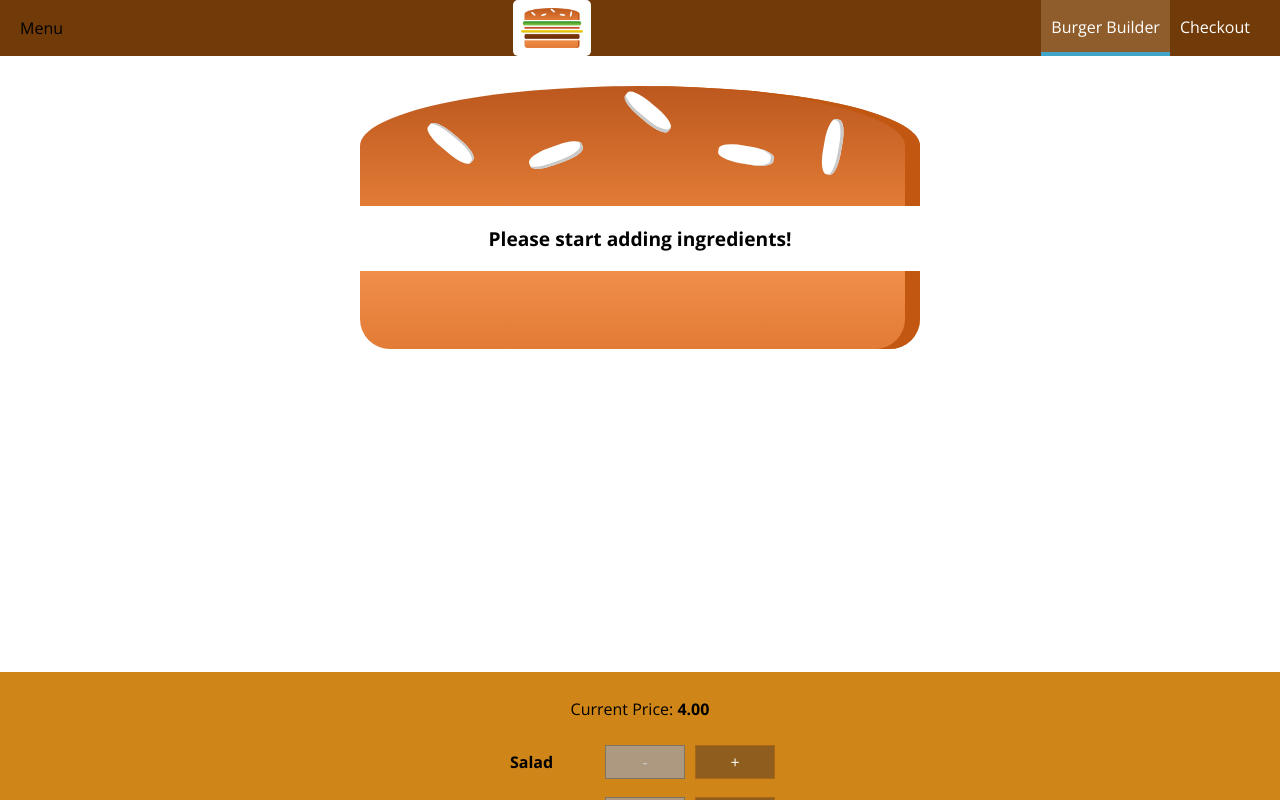
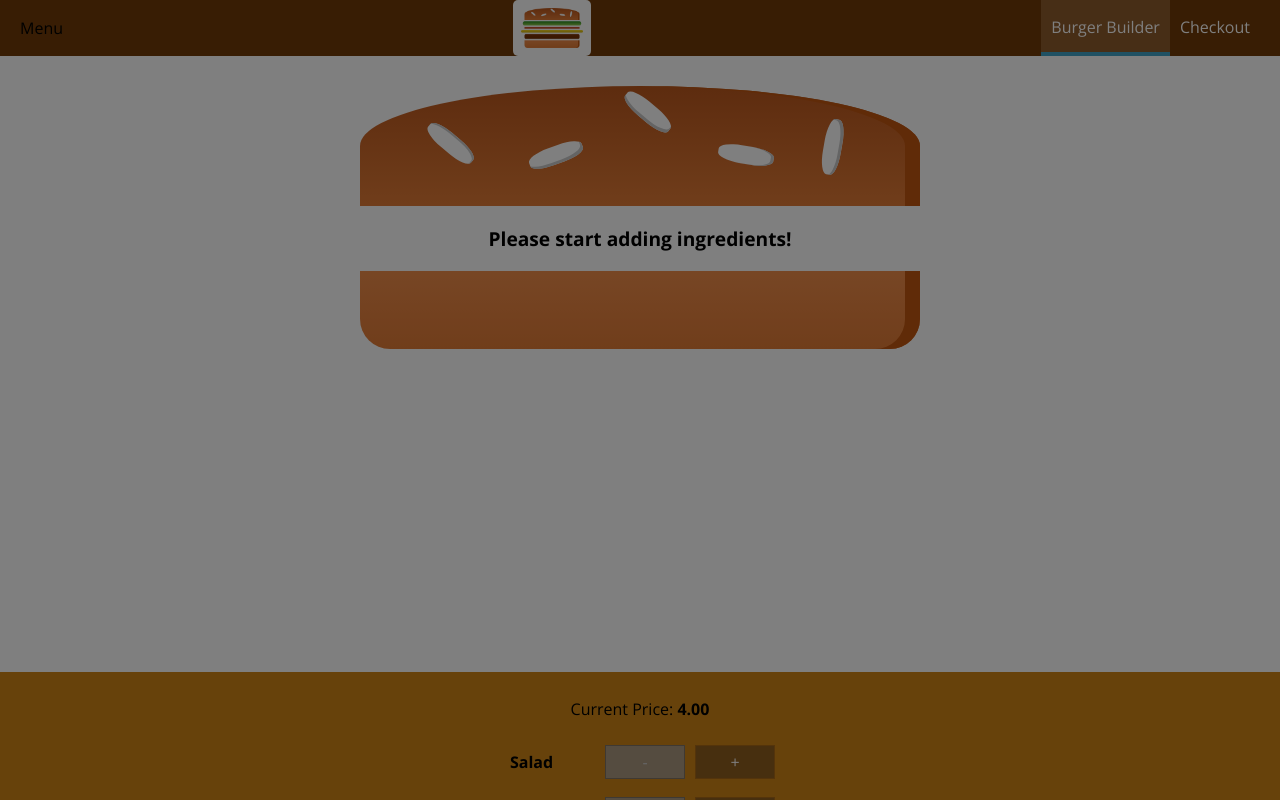
Before and after one commit to goxr3plus/React-Burger-Restaurant, a React (Create React App) app: page / in a window 1280 px wide. Shown: the top 800 px of the page. Built offline with nearby package versions, Linux system fonts and the light colour scheme.

Commit message:
Reusing the Backdrop

```diff
--- a/src/components/Layout/Layout.js
+++ b/src/components/Layout/Layout.js
@@ -1,16 +1,27 @@
-import React from 'react';
-import './Layout.css';
-import Toolbar from './../Navigation/Toolbar/Toolbar';
-import SideDrawer from '../Navigation/SideDrawer/SideDrawer';
+import React from "react"
+import "./Layout.css"
+import Toolbar from "./../Navigation/Toolbar/Toolbar"
+import SideDrawer from "../Navigation/SideDrawer/SideDrawer"
+import { Component } from "react"
 
-const layout = (props) => (
-   <>
-    <Toolbar></Toolbar>
-    <SideDrawer></SideDrawer>
-    <main className={"Content"}>
-        {props.children}
-    </main>
-   </>
-);
+class Layout extends Component {
+   state = {
+      showSideDrawer: true,
+   }
 
-export default layout;
+   sideDrawerClosedHandler = () => {
+      this.setState({ showSideDrawer: false })
+   }
+
+   render() {
+      return (
+         <>
+            <Toolbar />
+            <SideDrawer open={this.state.showSideDrawer} closed={this.sideDrawerClosedHandler} />
+            <main className={"Content"}>{this.props.children}</main>
+         </>
+      )
+   }
+}
+
+export default Layout
--- a/src/components/Navigation/SideDrawer/SideDrawer.js
+++ b/src/components/Navigation/SideDrawer/SideDrawer.js
@@ -1,12 +1,19 @@
-import React from "react"
-import Logo from "./../../Logo/Logo"
-import NavigationItems from "./../NavigationItems/NavigationItems"
-import "./SideDrawer.css"
-import LogoModule from "../../Logo/Logo.module.css"
+import React from "react";
+import LogoModule from "../../Logo/Logo.module.css";
+import Logo from "./../../Logo/Logo";
+import Backdrop from "./../../UI/Backdrop/Backdrop";
+import NavigationItems from "./../NavigationItems/NavigationItems";
+import "./SideDrawer.css";
 
 const sideDrawer = props => {
+   let attachedClasses = ["SideDrawer", "Close"]
+   if (props.open) {
+      attachedClasses = ["SideDrawer", "Open"]
+   }
    return (
-      <div className="SideDrawer">
+      <>
+         <Backdrop show={props.open} clicked={props.closed} />
+         <div className={attachedClasses.join(" ")}>
             <div className={LogoModule.Logo}>
                <Logo />
             </div>
@@ -14,6 +21,7 @@
                <NavigationItems />
             </nav>
          </div>
+      </>
    )
 }
 
--- a/src/components/Navigation/Toolbar/Toolbar.css
+++ b/src/components/Navigation/Toolbar/Toolbar.css
@@ -17,7 +17,7 @@
    height: 100%;
 }
 
-@media (max-width: 499) {
+@media (max-width: 399) {
    .DesktopOnly {
       display: none;
    }
```
Lines whose indentation alone changed are shown as unchanged.
